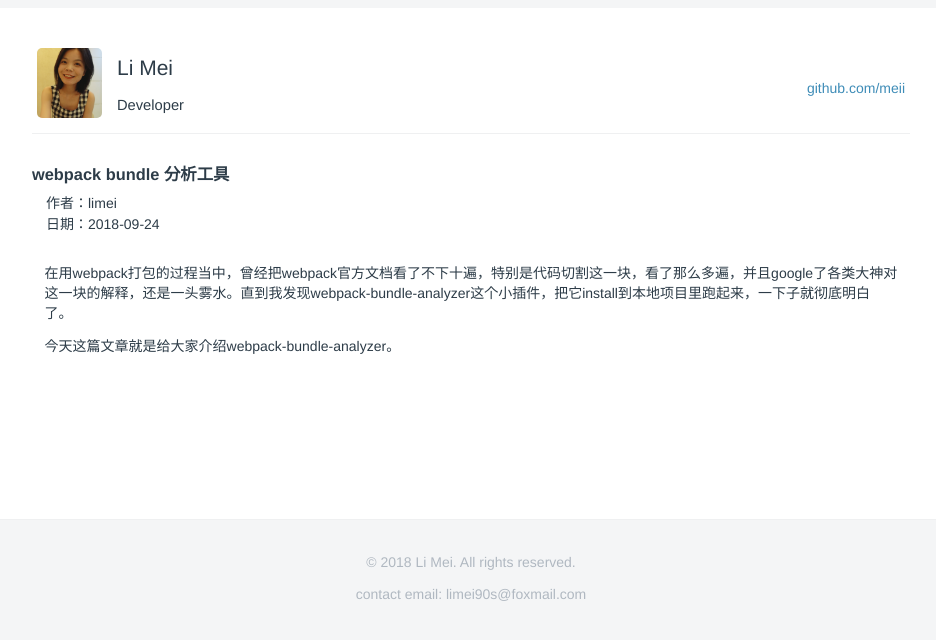
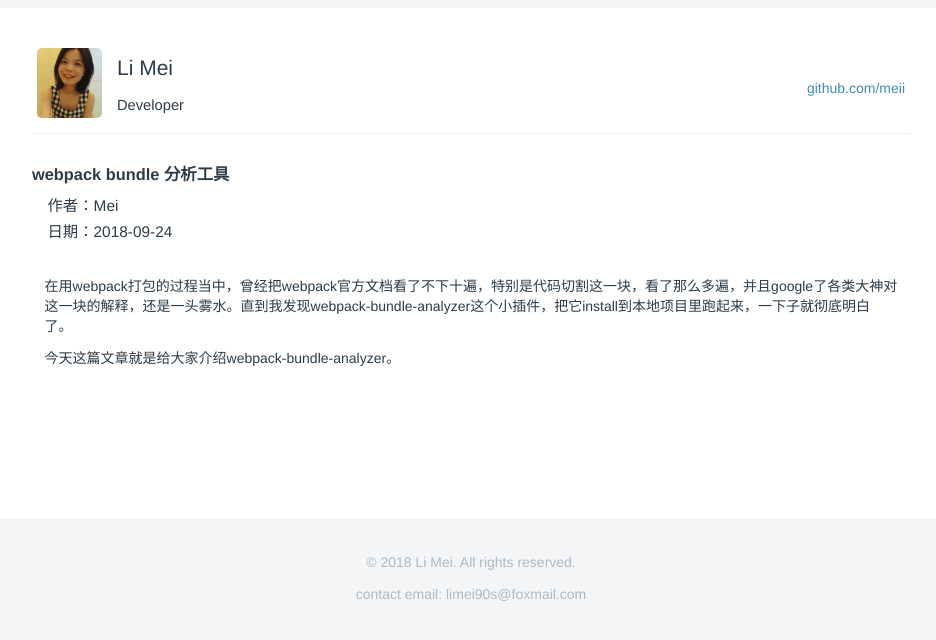
Before and after one commit to LiMeii/LiMeii.github.io, a Jekyll site: the page built from _posts/2018-09-24-webpack-bundle-analyzer.md, in a window 1280 px wide. Shown: the top 640 px of the page, without its empty margins (177-1113 px from the left). Built offline with Jekyll 4.4.1, drawn with Linux system fonts in a browser that asks for light colours.

Commit message:
update author card

```diff
--- a/_posts/2018-09-24-webpack-bundle-analyzer.md
+++ b/_posts/2018-09-24-webpack-bundle-analyzer.md
@@ -4,7 +4,7 @@ layout: post
 ---
 
 # webpack bundle 分析工具
-<div class="card-author"> <span>作者：limei</span> <br> <span>日期：2018-09-24</span></div>
+<div class="card-author"> <span>作者：Mei</span> <br> <span>日期：2018-09-24</span></div>
 
 在用webpack打包的过程当中，曾经把webpack官方文档看了不下十遍，特别是代码切割这一块，看了那么多遍，并且google了各类大神对这一块的解释，还是一头雾水。直到我发现webpack-bundle-analyzer这个小插件，把它install到本地项目里跑起来，一下子就彻底明白了。
 
--- a/assets/base.css
+++ b/assets/base.css
@@ -187,8 +187,9 @@ p {
 }
 
 .card-author {
-    line-height: 1.5em;
+    line-height: 1.7em;
     margin: -0.5em 0 2em 1em;
+    font-size: 1.1em
 }
 .footer-navigation {
     color: #b0b8c1;
```
Also changed, not shown: _posts/2018-09-20-cache-busting.md (+1 -1 lines).
